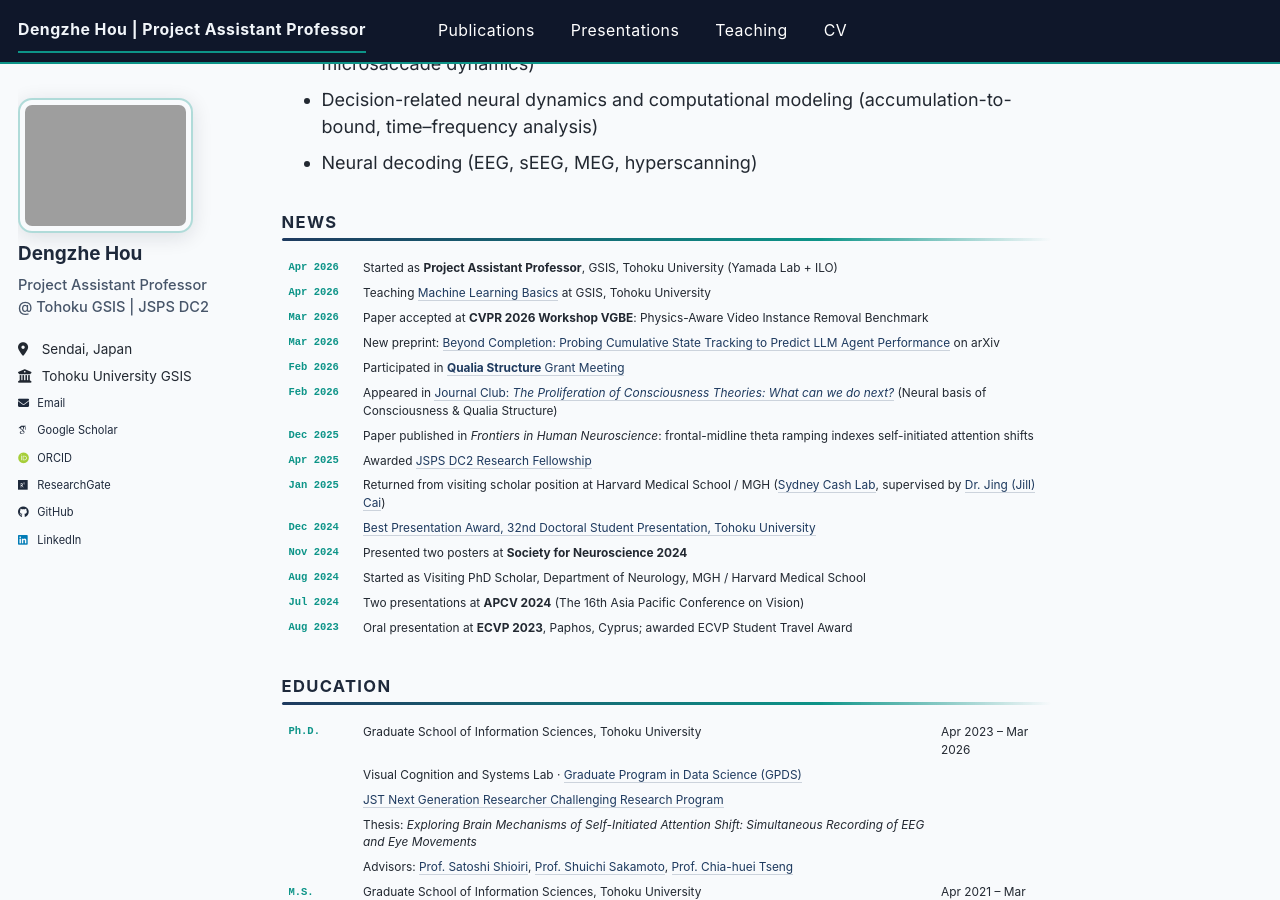
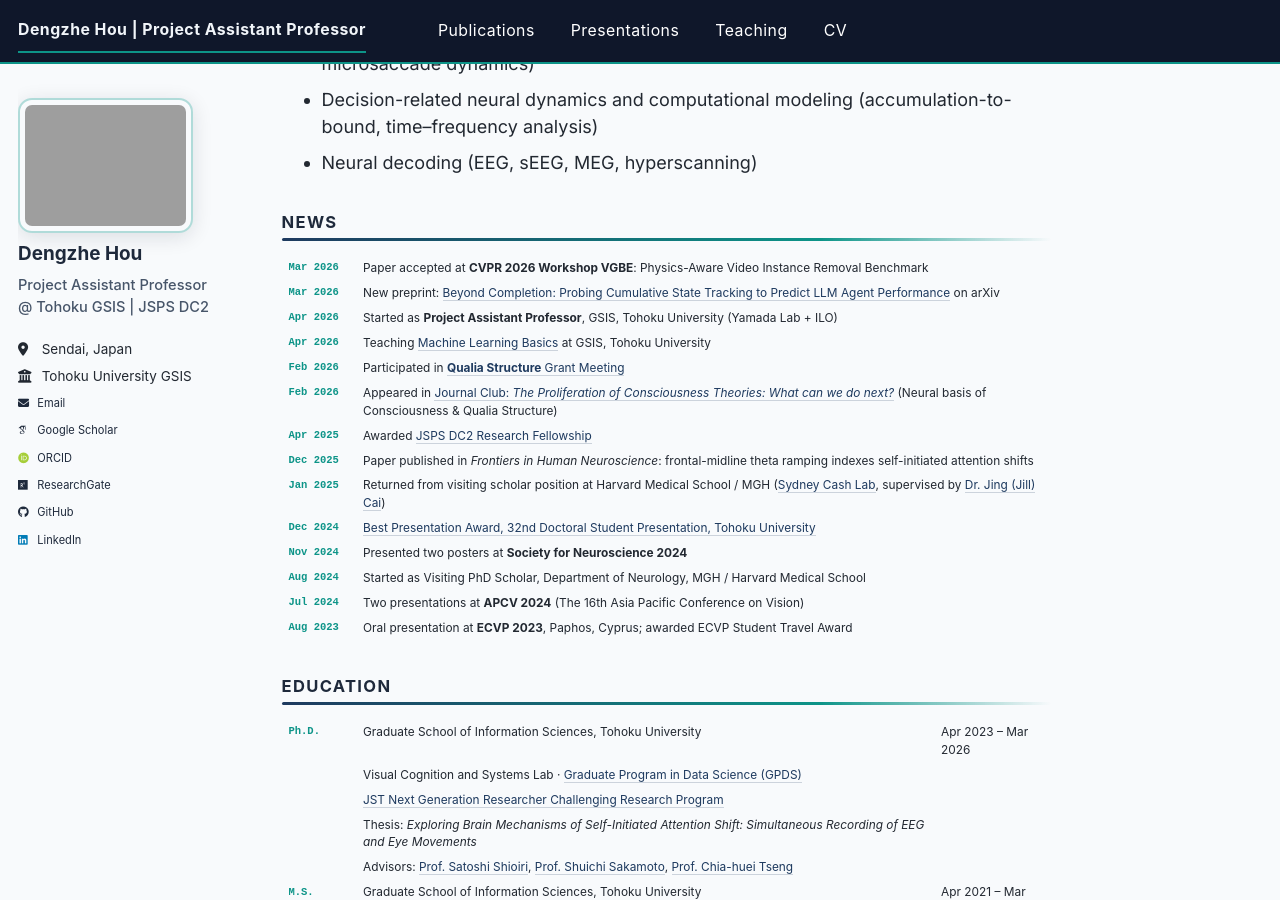
Before and after one commit to dengzhe-hou/dengzhe-hou.github.io, a Jekyll site: the page built from _pages/about.md, in a window 1280 px wide and 900 px high, scrolled down 769 px. Built offline with Jekyll 4.4.1, drawn with Linux system fonts in a browser that asks for light colours; some web fonts are replaced; a script bundle is joined from its source files by our own code; library files that are not in the unit come from our copies.

Commit message:
Bold JSPS in bio and reorder News section
Co-Authored-By: Claude Opus 4.6 <noreply@anthropic.com>

```diff
--- a/_pages/about.md
+++ b/_pages/about.md
@@ -7,7 +7,7 @@ redirect_from:
   - /about.html
 ---
 
-I am a **Project Assistant Professor** at the [Graduate School of Information Sciences (GSIS)](https://www.is.tohoku.ac.jp/en/), [Tohoku University](https://www.tohoku.ac.jp/en/), Japan (from April 2026), affiliated with the [Yamada Laboratory](https://yamada-lab.gr.jp/ja/index.html) and the [International Liaison Office (ILO)](https://www.is.tohoku.ac.jp/introduction/ilo/). I hold a [JSPS DC2 Research Fellowship](https://kaken.nii.ac.jp/ja/grant/KAKENHI-PROJECT-25KJ0641) (2025–2026). I received my Ph.D. and M.S. from Tohoku University GSIS under the supervision of [Prof. Satoshi Shioiri](https://scholar.google.com/citations?user=I9qDcUsAAAAJ&hl=en) at the [Visual Cognition and Systems Laboratory](https://www.shioiri.riec.tohoku.ac.jp/). Previously I was a Visiting PhD Scholar at **Harvard Medical School / Massachusetts General Hospital** (Aug 2024 – Jan 2025) in the [Sydney Cash Lab](https://cashlab.mgh.harvard.edu/), supervised by [Dr. Jing (Jill) Cai](https://scholar.google.co.jp/citations?user=ggUF_nIAAAAJ&hl=ja), where I trained in stereo-EEG (sEEG), hyperscanning, and the neural mechanisms of speech and interactive communication.
+I am a **Project Assistant Professor** at the [Graduate School of Information Sciences (GSIS)](https://www.is.tohoku.ac.jp/en/), [Tohoku University](https://www.tohoku.ac.jp/en/), Japan (from April 2026), affiliated with the [Yamada Laboratory](https://yamada-lab.gr.jp/ja/index.html) and the [International Liaison Office (ILO)](https://www.is.tohoku.ac.jp/introduction/ilo/). I hold a **[JSPS DC2 Research Fellowship](https://kaken.nii.ac.jp/ja/grant/KAKENHI-PROJECT-25KJ0641)** (2025–2026). I received my Ph.D. and M.S. from Tohoku University GSIS under the supervision of [Prof. Satoshi Shioiri](https://scholar.google.com/citations?user=I9qDcUsAAAAJ&hl=en) at the [Visual Cognition and Systems Laboratory](https://www.shioiri.riec.tohoku.ac.jp/). Previously I was a Visiting PhD Scholar at **Harvard Medical School / Massachusetts General Hospital** (Aug 2024 – Jan 2025) in the [Sydney Cash Lab](https://cashlab.mgh.harvard.edu/), supervised by [Dr. Jing (Jill) Cai](https://scholar.google.co.jp/citations?user=ggUF_nIAAAAJ&hl=ja), where I trained in stereo-EEG (sEEG), hyperscanning, and the neural mechanisms of speech and interactive communication.
 
 My research bridges cognitive neuroscience and artificial intelligence. I am broadly interested in **aligning brain signals (EEG, fMRI) with large-scale AI models** (LLMs, vision-language models) to compare their internal representations, and in using insights from cognitive science and neuroscience to guide the design and optimization of AI systems. My earlier work focused on the neural mechanisms of **voluntary attentional control** using EEG/sEEG recordings, eye-tracking, and computational modeling.
 
@@ -24,14 +24,14 @@ My research bridges cognitive neuroscience and artificial intelligence. I am bro
 
 | | |
 |---|---|
+| **Mar 2026** | Paper accepted at **CVPR 2026 Workshop VGBE**: Physics-Aware Video Instance Removal Benchmark |
+| **Mar 2026** | New preprint: [Beyond Completion: Probing Cumulative State Tracking to Predict LLM Agent Performance](https://arxiv.org/abs/2603.27343) on arXiv |
 | **Apr 2026** | Started as **Project Assistant Professor**, GSIS, Tohoku University (Yamada Lab + ILO) |
 | **Apr 2026** | Teaching [Machine Learning Basics](https://gp-ds.tohoku.ac.jp/ja/index.html) at GSIS, Tohoku University |
-| **Mar 2026** | Paper accepted at **CVPR 2026 Workshop VGBE**: Physics-Aware Video Instance Removal Benchmark |
-| **Mar 2026** | New preprint: [Beyond Completion: Probing Cumulative State Tracking to Predict LLM Agent Performance](https://arxiv.org/abs/2603.27343) on arXiv |
 | **Feb 2026** | Participated in [**Qualia Structure** Grant Meeting](https://en.qualia-structure.jp/news/detail/7202) |
 | **Feb 2026** | Appeared in [Journal Club: *The Proliferation of Consciousness Theories: What can we do next?*](https://www.youtube.com/watch?v=QqUq6q1EMXI) (Neural basis of Consciousness & Qualia Structure) |
+| **Apr 2025** | Awarded [JSPS DC2 Research Fellowship](https://kaken.nii.ac.jp/ja/grant/KAKENHI-PROJECT-25KJ0641) |
 | **Dec 2025** | Paper published in *Frontiers in Human Neuroscience*: frontal-midline theta ramping indexes self-initiated attention shifts |
-| **Apr 2025** | Awarded [JSPS DC2 Research Fellowship](https://kaken.nii.ac.jp/ja/grant/KAKENHI-PROJECT-25KJ0641) |
 | **Jan 2025** | Returned from visiting scholar position at Harvard Medical School / MGH ([Sydney Cash Lab](https://cashlab.mgh.harvard.edu/), supervised by [Dr. Jing (Jill) Cai](https://scholar.google.co.jp/citations?user=ggUF_nIAAAAJ&hl=ja)) |
 | **Dec 2024** | [Best Presentation Award, 32nd Doctoral Student Presentation, Tohoku University](https://www.is.tohoku.ac.jp/jp/activity/award/detail---id-1555.html) |
 | **Nov 2024** | Presented two posters at **Society for Neuroscience 2024** |
```
